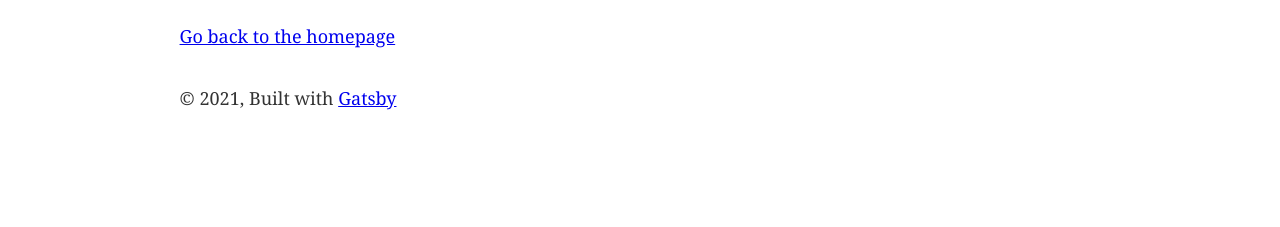
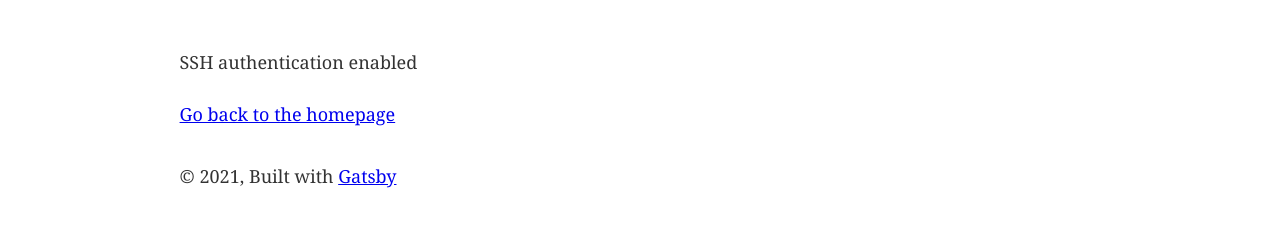
Before and after one commit to uproarink/test, a Gatsby site: page /page-3 in a window 1280 px wide. Shown: the part 223-450 px from the top of the page. Built offline with nearby package versions, Linux system fonts and the light colour scheme; Gatsby itself is replaced by a stand-in of ours.

Commit message:
SSH authentication enabled

```diff
--- a/src/pages/page-3.js
+++ b/src/pages/page-3.js
@@ -9,6 +9,8 @@ const ThirdPage = () => (
     <SEO title="Page three" />
     <h1>Hi from the third page</h1>
     <p>Welcome to page 3</p>
+    <br></br>
+    <p>SSH authentication enabled</p>
     <Link to="/">Go back to the homepage</Link>
   </Layout>
 )
```
